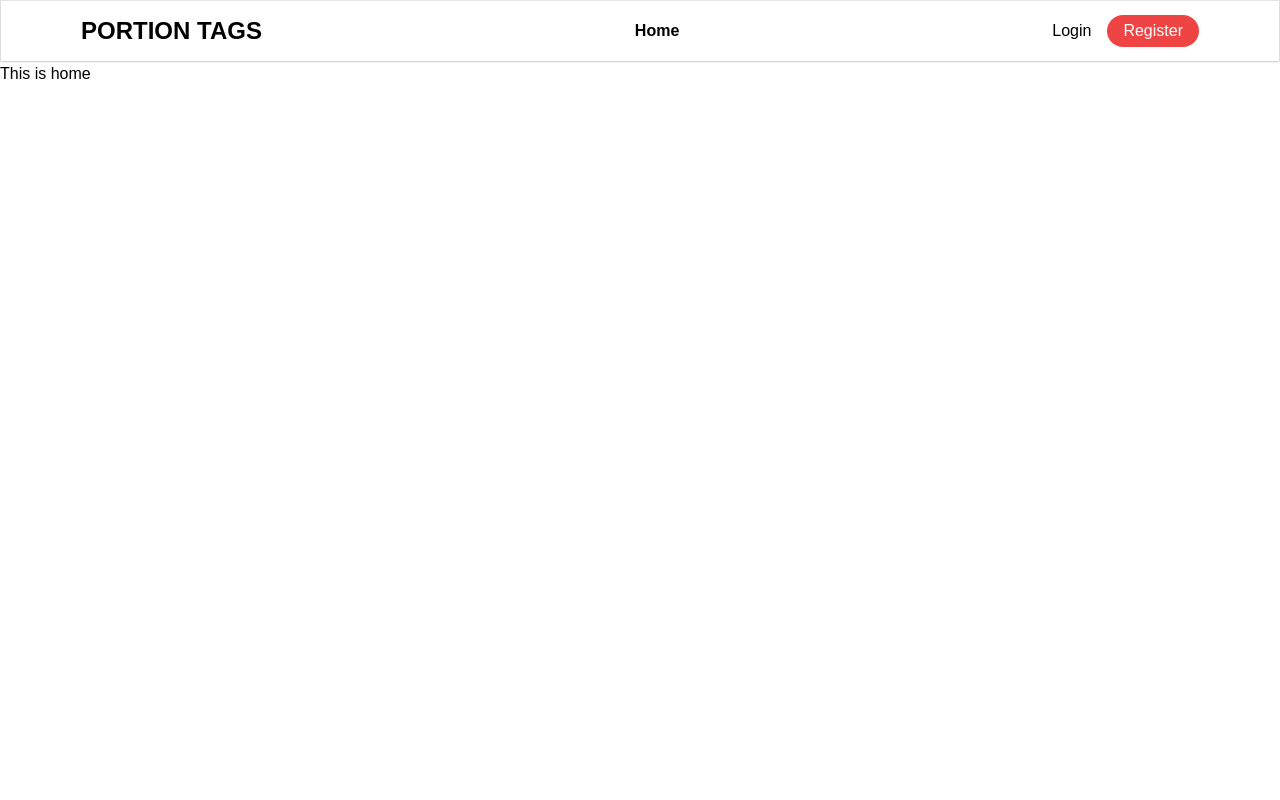
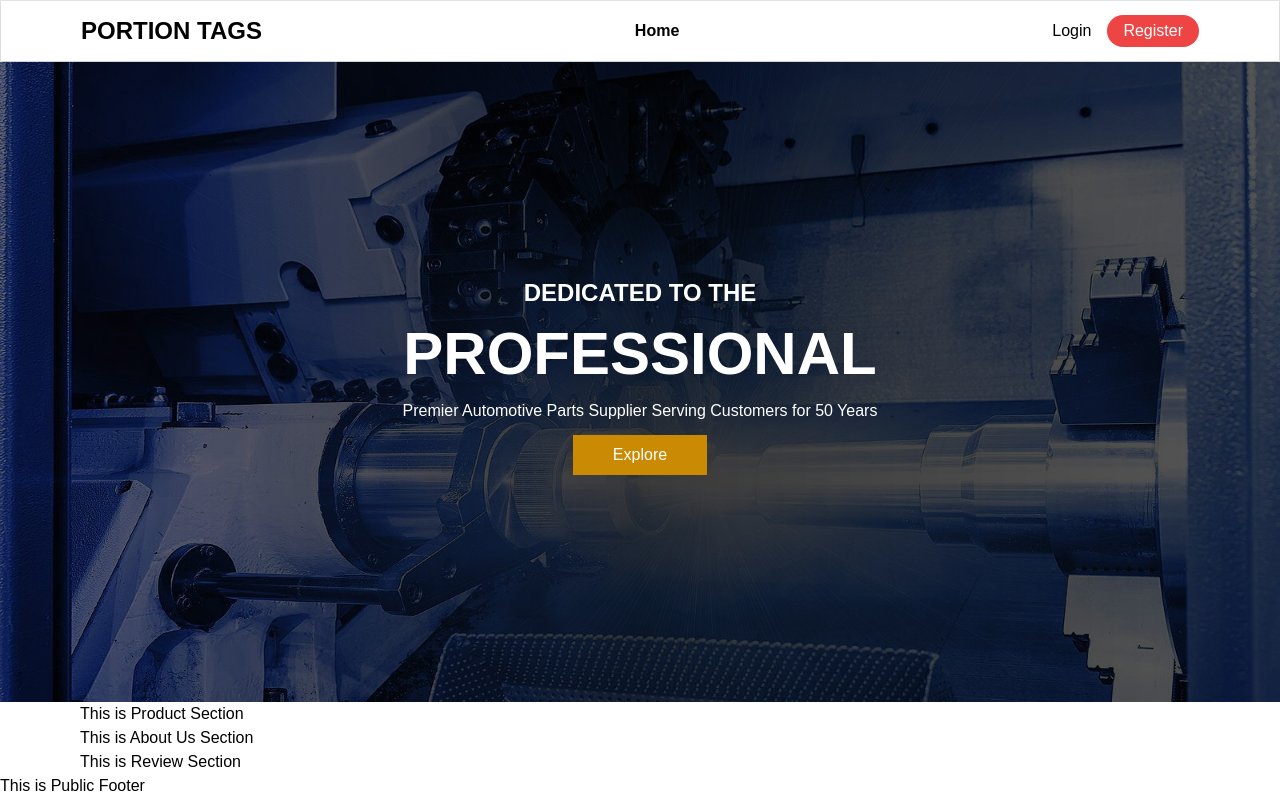
Before and after one commit to RakibulIslamm/portion-tags-client, a React (Create React App) app: page / in a window 1280 px wide. Built offline with nearby package versions, Linux system fonts and the light colour scheme; no server answers.

Commit message:
Banner sec added

```diff
--- /dev/null
+++ b/src/Components/Home/AboutUs/AboutUs.js
@@ -0,0 +1,13 @@
+import React from 'react';
+
+const AboutUs = () => {
+    return (
+        <div>
+            <div className='px-[80px] max-w-[1920px] mx-auto'>
+                This is About Us Section
+            </div>
+        </div>
+    );
+};
+
+export default AboutUs;
--- /dev/null
+++ b/src/Components/Home/Banner/Banner.js
@@ -0,0 +1,20 @@
+import React from 'react';
+import banner from '../../../images/banner.jpg'
+
+const Banner = () => {
+    return (
+        <div className='relative h-[80vh] bg-gradient-to-r from-[#01001396] via-[#000000c5] to-[#000000a8]'>
+            <img className='w-full h-full bg-cover bg-center absolute mix-blend-overlay z-0' src={banner} alt="" />
+            <div className='px-[80px] max-w-[1920px] h-full mx-auto flex justify-center items-center relative z-10 text-white text-center'>
+                <div>
+                    <h1 className='text-2xl font-semibold'>DEDICATED TO THE</h1>
+                    <h1 className='text-[60px] font-bold'>PROFESSIONAL</h1>
+                    <p className='font-light'>Premier Automotive Parts Supplier Serving Customers for 50 Years</p>
+                    <button className='px-10 py-2 bg-yellow-600 text-white my-3'>Explore</button>
+                </div>
+            </div>
+        </div>
+    );
+};
+
+export default Banner;
--- a/src/Components/Home/Home.js
+++ b/src/Components/Home/Home.js
@@ -1,13 +1,20 @@
 import React from 'react';
 import useAuth from '../../hooks/useAuth';
+import AboutUs from './AboutUs/AboutUs';
+import Banner from './Banner/Banner';
+import Products from './Products/Products';
+import Reviews from './Reviews/Reviews';
 
 const Home = () => {
     const { user } = useAuth()
     console.log(user);
     return (
-        <div>
-            This is home
-        </div>
+        <>
+            <Banner />
+            <Products />
+            <AboutUs />
+            <Reviews />
+        </>
     );
 };
 
--- /dev/null
+++ b/src/Components/Home/Products/Products.js
@@ -0,0 +1,13 @@
+import React from 'react';
+
+const Products = () => {
+    return (
+        <div>
+            <div className='px-[80px] max-w-[1920px] mx-auto'>
+                This is Product Section
+            </div>
+        </div>
+    );
+};
+
+export default Products;
--- /dev/null
+++ b/src/Components/Home/Reviews/Reviews.js
@@ -0,0 +1,13 @@
+import React from 'react';
+
+const Reviews = () => {
+    return (
+        <div>
+            <div className='px-[80px] max-w-[1920px] mx-auto'>
+                This is Review Section
+            </div>
+        </div>
+    );
+};
+
+export default Reviews;
--- a/src/Components/Layouts/PublicLayout/PublicLayout.js
+++ b/src/Components/Layouts/PublicLayout/PublicLayout.js
@@ -1,12 +1,14 @@
 import React from 'react';
 import { Outlet } from 'react-router-dom';
 import Header from '../../Shared/Header/Header';
+import PublicFooter from '../../Shared/PublicFooter/PublicFooter';
 
 const PublicLayout = () => {
     return (
         <>
             <Header />
             <Outlet />
+            <PublicFooter />
         </>
     );
 };
--- a/src/Components/Shared/Header/Header.js
+++ b/src/Components/Shared/Header/Header.js
@@ -7,7 +7,7 @@ import useAuth from '../../../hooks/useAuth';
 const Header = () => {
     const { user } = useAuth();
     return (
-        <div className='border bg-white sticky top-0'>
+        <div className='border bg-white sticky top-0 z-50'>
             <div className='shadow max-w-[1920] px-[80px] py-[14px] flex justify-between items-center'>
                 <h1 className='text-2xl font-bold uppercase'><Link to='/'>Portion Tags</Link></h1>
                 <div>
```
Also changed, not shown: src/images/banner.jpg (added).
